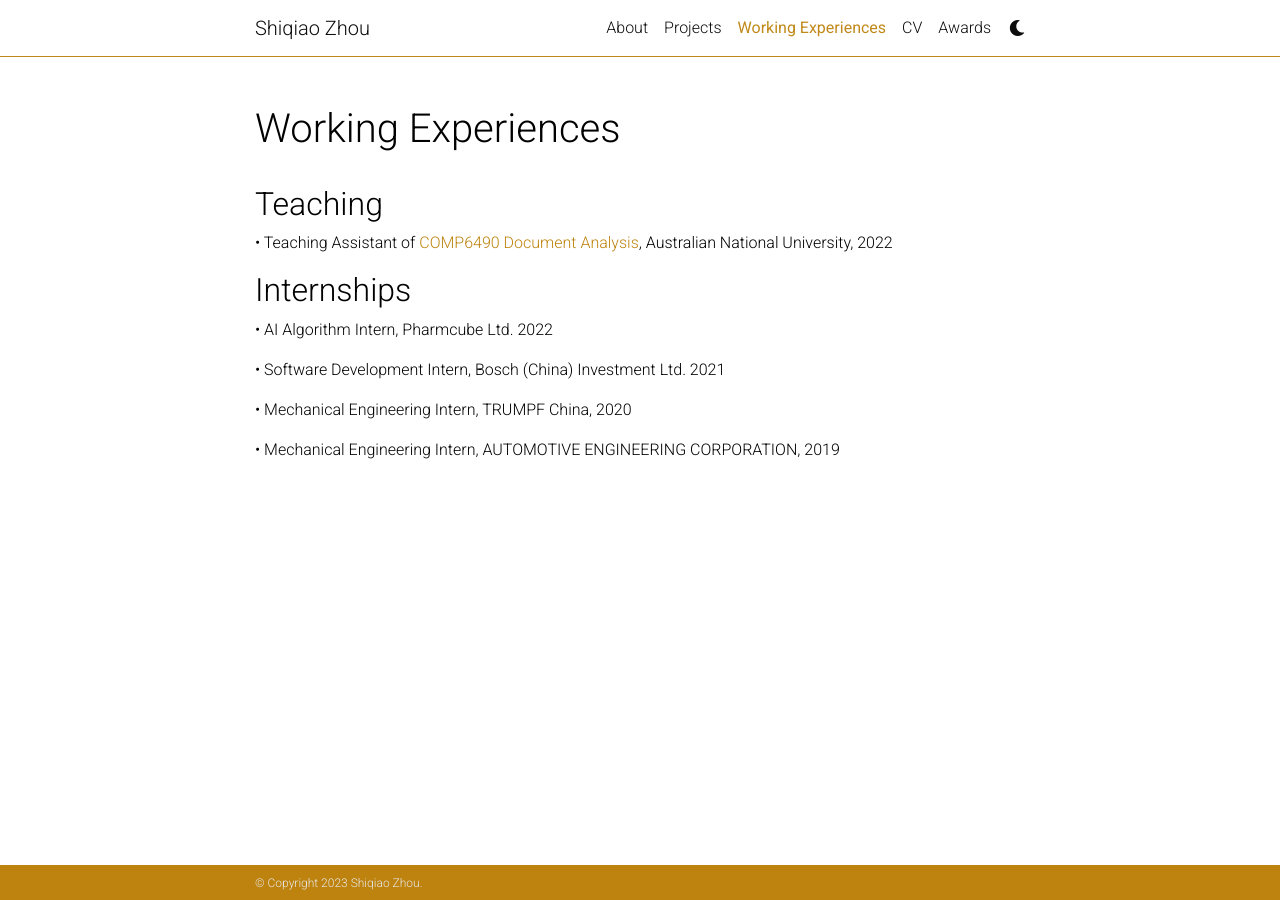
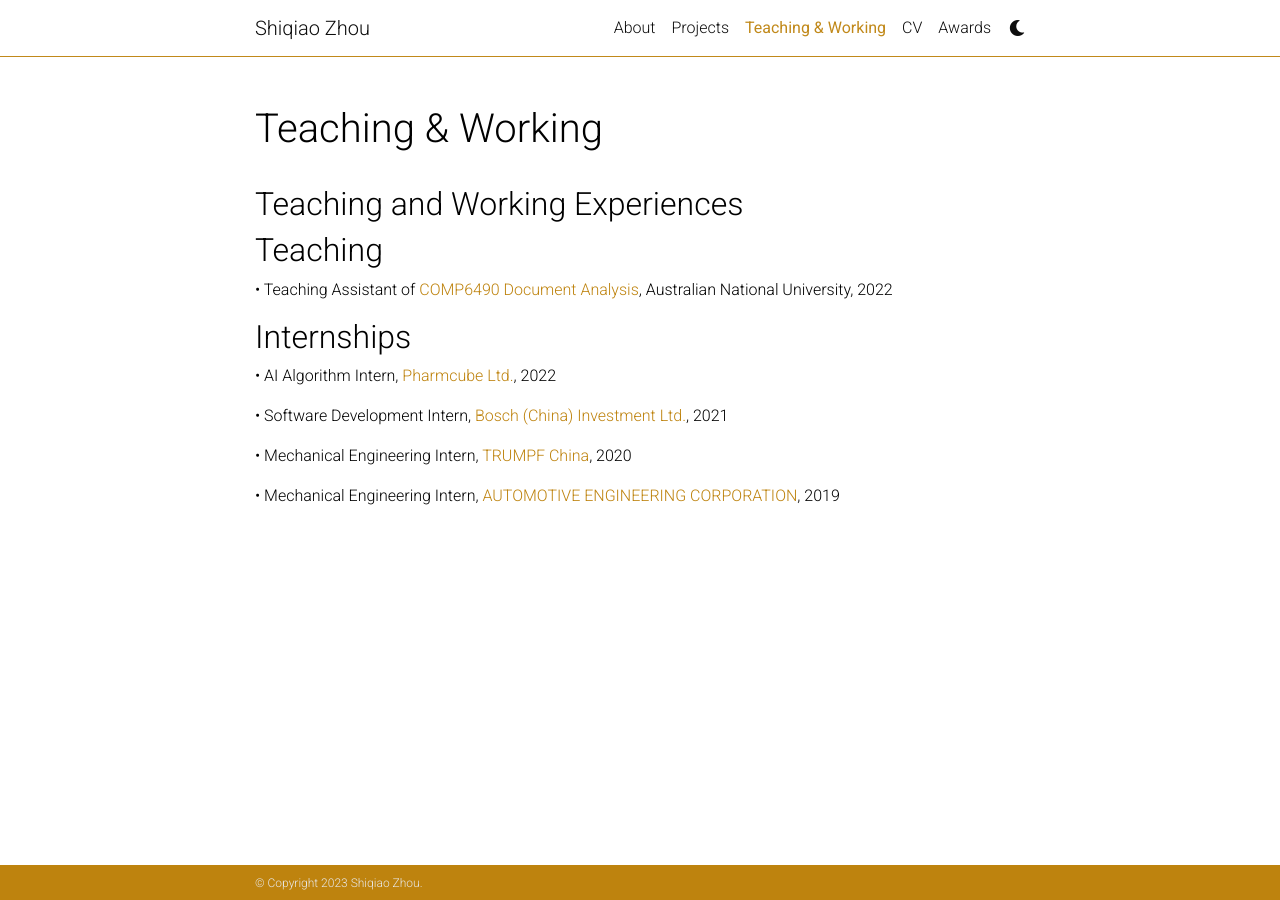
Before and after one commit to ShiqiaoZhou/ShiqiaoZhou.github.io, a Jekyll site: the page built from _pages/Working.md, in a window 1280 px wide. Built offline with Jekyll 4.4.1, drawn with Linux system fonts in a browser that asks for light colours; comment, search, counter and statistics services are not loaded; a style sheet for code colours, icons or effects is not loaded.

Commit message:
Update Working.md

```diff
--- a/_pages/Working.md
+++ b/_pages/Working.md
@@ -1,22 +1,24 @@
 ---
 layout: page
-permalink: /Working/
-title: Working Experiences
+permalink: /TaW/
+title: Teaching & Working
 description:
 nav: true
 nav_order: 3
 ---
+<h2 class="post-title">Teaching and Working Experiences</h2>
+
 <h2 class="post-title">Teaching</h2>
 •   Teaching Assistant of [COMP6490 Document Analysis](https://programsandcourses.anu.edu.au/2022/course/comp6490), Australian National University, 2022
 
 <h2 class="post-title">Internships</h2>
-•   AI Algorithm Intern, Pharmcube Ltd. 2022
+•   AI Algorithm Intern, [Pharmcube Ltd.](https://www.pharmcube.com/), 2022
 
-•   Software Development Intern, Bosch (China) Investment Ltd. 2021
+•   Software Development Intern, [Bosch (China) Investment Ltd.](https://www.bosch.com.cn/), 2021
 
-•   Mechanical Engineering Intern, TRUMPF China, 2020
+•   Mechanical Engineering Intern, [TRUMPF China](https://www.trumpf.com/en_INT/), 2020
 
-•   Mechanical Engineering Intern, AUTOMOTIVE ENGINEERING CORPORATION, 2019
+•   Mechanical Engineering Intern, [AUTOMOTIVE ENGINEERING CORPORATION](https://en.chinaaie.com.cn/), 2019
 
 <!-- For now, this page is assumed to be a static description of your courses. You can convert it to a collection similar to `_projects/` so that you can have a dedicated page for each course.
 
```
